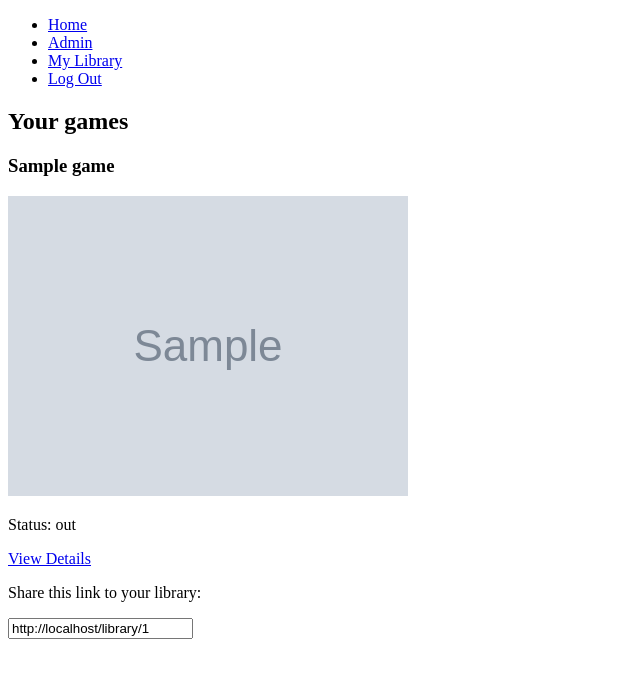
After one commit to daniel-frey/game_lender, a Django app: page /library/1 in a window 1280 px wide. The commit adds this page. Shown: the top 678 px of the page, without its empty margins (0-640 px from the left). Run offline with Django 3.2, Linux system fonts and the light colour scheme; a user stored in the database is signed in; tables that the repository leaves empty hold one stand-in row (values such as "Sample post"); grey boxes marked "Sample" are stand-in pictures; style sheets or scripts are compiled from the project's sources; parts of the project's set-up code (start-up, migrations or seed data) failed here and were passed over; some libraries are stand-ins or nearby versions.

Commit message:
django template views

```diff
--- a/gl_backend/settings.py
+++ b/gl_backend/settings.py
@@ -44,7 +44,6 @@ INSTALLED_APPS = [
 ]
 
 MIDDLEWARE = [
-    'corsheaders.middleware.CorsMiddleware',
     'django.middleware.security.SecurityMiddleware',
     'django.contrib.sessions.middleware.SessionMiddleware',
     'django.middleware.common.CommonMiddleware',
--- a/gl_backend/templates/base/base.html
+++ b/gl_backend/templates/base/base.html
@@ -18,6 +18,7 @@
         <li><a href="{% url 'admin:index' %}">Admin</a></li>
         {% endif %}
         {% if user.is_authenticated %}
+        <li><a href="{% url 'game_list_view' id=user.id %}">My Library</a></li>
         <li><a href="{% url 'logout' %}">Log Out</a></li>
         {% else %}
         <li><a href="{% url 'login' %}">Log In</a></li>
--- a/gl_backend/urls.py
+++ b/gl_backend/urls.py
@@ -8,5 +8,5 @@ urlpatterns = [
     path('admin/', admin.site.urls),
     path('accounts/', include('django_registration.backends.one_step.urls')),
     path('accounts/', include('django.contrib.auth.urls')),
-    # path('library/', include('gl_library.urls'))
+    path('library/', include('gl_library.urls'))
 ]
--- a/gl_library/admin.py
+++ b/gl_library/admin.py
@@ -1,5 +1,5 @@
 from django.contrib import admin
 
-from .models import Game, GameStatus
+from .models import Game, UserGameCopy
 
-admin.site.register((Game, GameStatus))
+admin.site.register((Game, UserGameCopy))
--- a/gl_library/models.py
+++ b/gl_library/models.py
@@ -22,7 +22,7 @@ class Game(models.Model):
         return f'Game: {self.title}'
 
 
-class GameStatus(models.Model):
+class UserGameCopy(models.Model):
     """ model for a unique game in a user's library. Includes info about
     status, who's checking it out, when it's due back
 
@@ -66,3 +66,7 @@ class GameStatus(models.Model):
 
     def __str__(self):
         return f'{self.owner}\'s {self.game.title}'
+
+
+class BorrowEvent(models.Model):
+    pass
--- /dev/null
+++ b/gl_library/templates/borrow_confirmation.html
@@ -0,0 +1,5 @@
+{% extends 'base/base.html' %}
+
+{% block content %}
+
+{% endblock content %}
--- /dev/null
+++ b/gl_library/templates/user_game_list.html
@@ -0,0 +1,22 @@
+{% extends 'base/base.html' %}
+
+{% block content %}
+
+{% if user == owner %}
+<h2>Your games</h2>
+{% else %}
+<h2>{{ owner.username }}'s games</h2>
+{% endif %}
+
+{% for game in games %}
+<div>
+  <h3>{{ game.game.title }}</h3>
+  <img src="{{ game.game.cover_art }}">
+  <p>Status: {{ game.status }}</p>
+  <a href="{% url 'game_detail_view' pk=game.id %}">View Details</a>
+</div>
+{% endfor %}
+<p>Share this link to your library:</p>
+<input value="http://{{ request.get_host }}{% url 'game_list_view' id=user.id %}" />
+
+{% endblock content %}
--- a/gl_library/urls.py
+++ b/gl_library/urls.py
@@ -0,0 +1,11 @@
+from django.urls import path
+from .views import (
+    UserGameCopyList,
+    UserGameCopyDetailView,
+    # BorrowConfirmation
+)
+
+urlpatterns = [
+    path('<int:id>', UserGameCopyList.as_view(), name='game_list_view'),
+    path('details/<int:pk>', UserGameCopyDetailView.as_view(), name='game_detail_view')
+]
--- /dev/null
+++ b/gl_library/views.py
@@ -0,0 +1,61 @@
+
+from django.contrib.auth.models import User
+from django.contrib.auth.mixins import LoginRequiredMixin
+from django.views import View
+from django.views.generic import ListView, DetailView, CreateView
+from django.urls import reverse_lazy
+
+from .models import Game, UserGameCopy, BorrowEvent
+
+
+class UserGameCopyList(LoginRequiredMixin, ListView):
+    """
+    GET /library/
+        view a user's library, own or other
+    POST /library/<id>
+        add new game to user's own list.
+    """
+    template_name = 'user_game_list.html'
+    model = UserGameCopy
+    context_object_name = 'games'
+    login_url = reverse_lazy('login')
+
+    def get_queryset(self):
+        return UserGameCopy.objects.filter(owner__id=self.kwargs.get('id'))
+
+    def get_context_data(self, **kwargs):
+        context = super().get_context_data(**kwargs)
+        context['owner'] = User.objects.filter(id=self.kwargs.get('id'))[0]
+        context['games'] = UserGameCopy.objects.filter(owner__id=self.kwargs.get('id'))
+        return context
+
+
+class UserGameCopyDetailView(LoginRequiredMixin, DetailView):
+    """
+    GET /library/details/<id>
+        get details for specific instance of a user game
+    """
+    template_name = 'user_game_detail.html'
+    model = UserGameCopy
+    context_object_name = 'games'
+    login_url = reverse_lazy('login')
+
+    def get_queryset(self):
+        return UserGameCopy.objects.filter(id=self.kwargs.get('pk'))
+
+    def get_context_data(self, **kwargs):
+        context = super().get_context_data(**kwargs)
+        context['game'] = UserGameCopy.objects.filter(id=self.kwargs.get('pk'))[0]
+        return context
+
+
+# class BorrowConfirmation(LoginRequiredMixin, View):
+#     """
+#     GET /library/borrow/<id>
+#         checks if game is available, brings up screen asking user for confirm
+#         if they want to borrow.
+#     POST /library/borrow/<id>
+#         checks if game is available and makes request to borrow it
+#     """
+#     template_name = 'borrow_confirmation.html'
+#     login_url = reverse_lazy('login')
```
Also changed, not shown: gl_library/templates/user_game_detail.html (added, +13 -0 lines), gl_library/migrations/0002_auto_20190205_2156.py (added), 1 other file.
